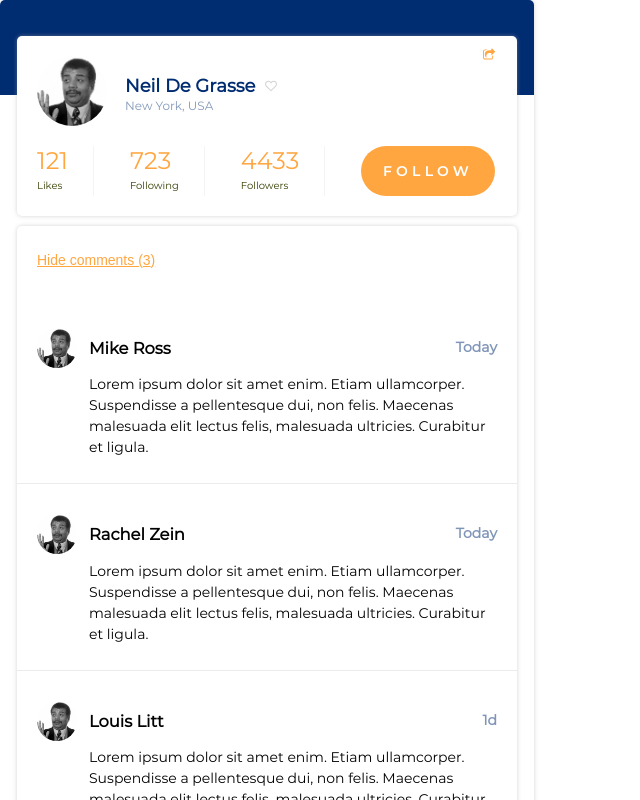
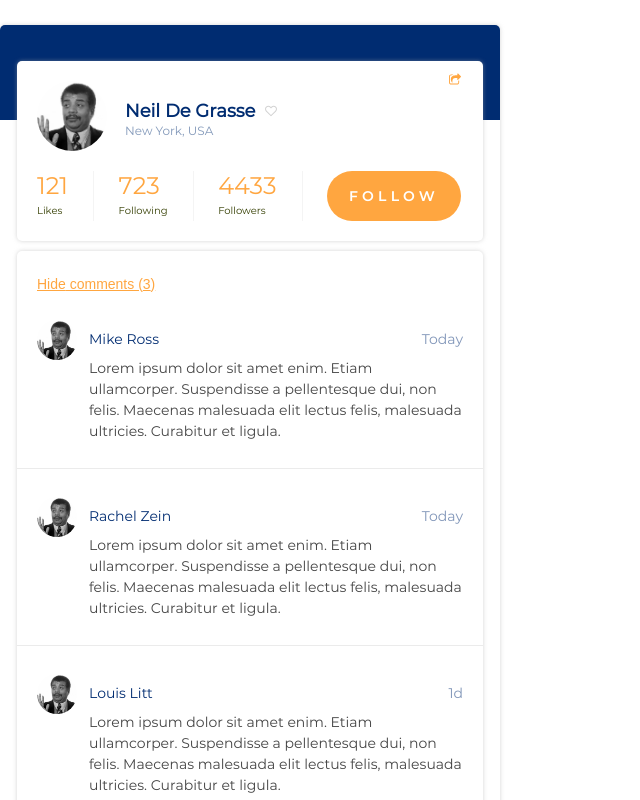
Before and after one commit to Vestelth/bldr-panel, a React (Create React App) app: page / in a window 1280 px wide. Shown: the top 800 px of the page, without its empty margins (0-640 px from the left). Built offline with nearby package versions, Linux system fonts and the light colour scheme.

Commit message:
styles added

```diff
--- a/src/components/Profile/Comments/Comments.css
+++ b/src/components/Profile/Comments/Comments.css
@@ -17,32 +17,43 @@
 }
 
 .toggle-comments {
+    display: block;
+    width: 100%;
     color: #ffa640;
+    text-align: center;
     text-decoration: underline;
     border: 0;
     background: transparent;
     font-size: inherit;
     transition: color .2s;
     padding: 0 20px;
-    margin-bottom: 30px;
+    margin-bottom: 0;
     cursor: pointer;
 }
+@media only screen and (min-width: 480px) {
+    .toggle-comments {
+        text-align: left;
+    }
+}
+
 .toggle-comments:hover,
 .toggle-comments:focus {
     color: #002c71;
     outline: 0;
 }
 
-.single-comment,
+.single-comment {
+    padding: 0 20px;
+}
 .add-comment {
-    padding: 0 20px;
+    padding: 0 25px;
 }
 
 .single-comment {
     display: flex;
     flex-direction: row;
     border-bottom: 1px solid #ebebeb;
-    margin-top: 30px;
+    margin-top: 28px;
 }
 
 .single-comment .img-wrapper {
@@ -64,17 +75,24 @@
     filter: none;
 }
 
-.single-comment .text-box .author {
+.single-comment .text-box {
+    flex-grow: 1;
+}
+.single-comment .text-box h3.author {
     position: relative;
-    margin-top: 10px;
+    color: #002c71;
+    font-size: 14px;
+    font-weight: normal;
+    margin: 10px 0;
 }
-.single-comment .text-box .author .time {
+.single-comment .text-box h3.author .time {
     position: absolute;
     color: rgb(0, 44, 113, .5);
     font-size: 14px;
     right: 0;
 }
 .single-comment .text-box .text {
+    color: #444444;
     line-height: 21px;
-    margin-bottom: 25px;
+    margin: 0 0 26px;
 }
--- a/src/components/Profile/Profile.css
+++ b/src/components/Profile/Profile.css
@@ -1,8 +1,9 @@
 .profile {
     position: relative;
     padding: 36px 17px;
-    max-width: 500px;
-    max-height: 797px;
+    max-width: 466px;
+    max-height: 725px;
+    margin-top: 25px;
 }
 .profile::before {
     content: '';
@@ -43,6 +44,10 @@
 }
 
 .profile-header .img-wrapper {
+    position: absolute;
+    top: -48px;
+    left: 50%;
+    transform: translateX(-50%);
     display: inline-block;
     width: 70px;
     height: 70px;
@@ -50,6 +55,13 @@
     border-radius: 50%;
     margin-right: 18px;
 }
+@media only screen and (min-width: 480px) {
+    .profile-header .img-wrapper {
+        position: static;
+        transform: none;
+    }
+}
+
 .profile-header .img-wrapper .profile-img {
     height: 100%;
     width: auto;
--- a/src/components/Profile/ProfileHeader/ProfileHeader.css
+++ b/src/components/Profile/ProfileHeader/ProfileHeader.css
@@ -1,6 +1,6 @@
 .profile-header {
     position: relative;
-    padding: 20px 22px 20px 20px;
+    padding: 20px;
     margin-bottom: 10px;
 }
 
```
